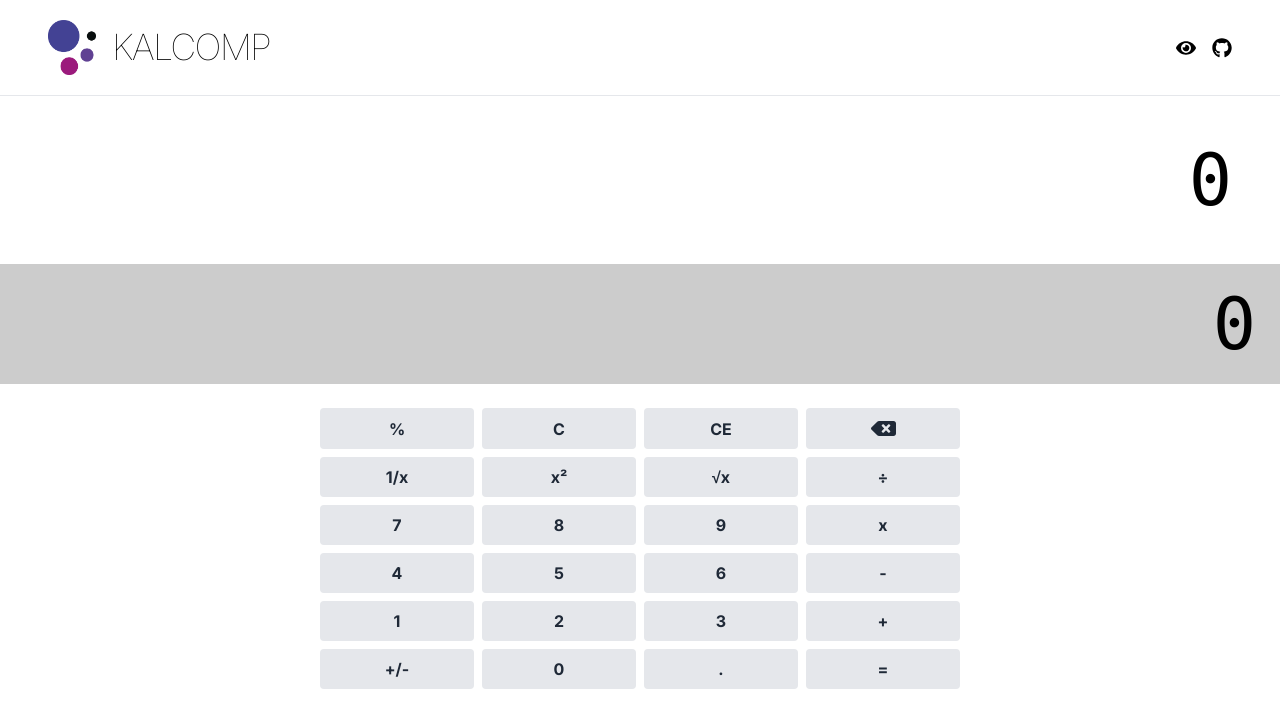
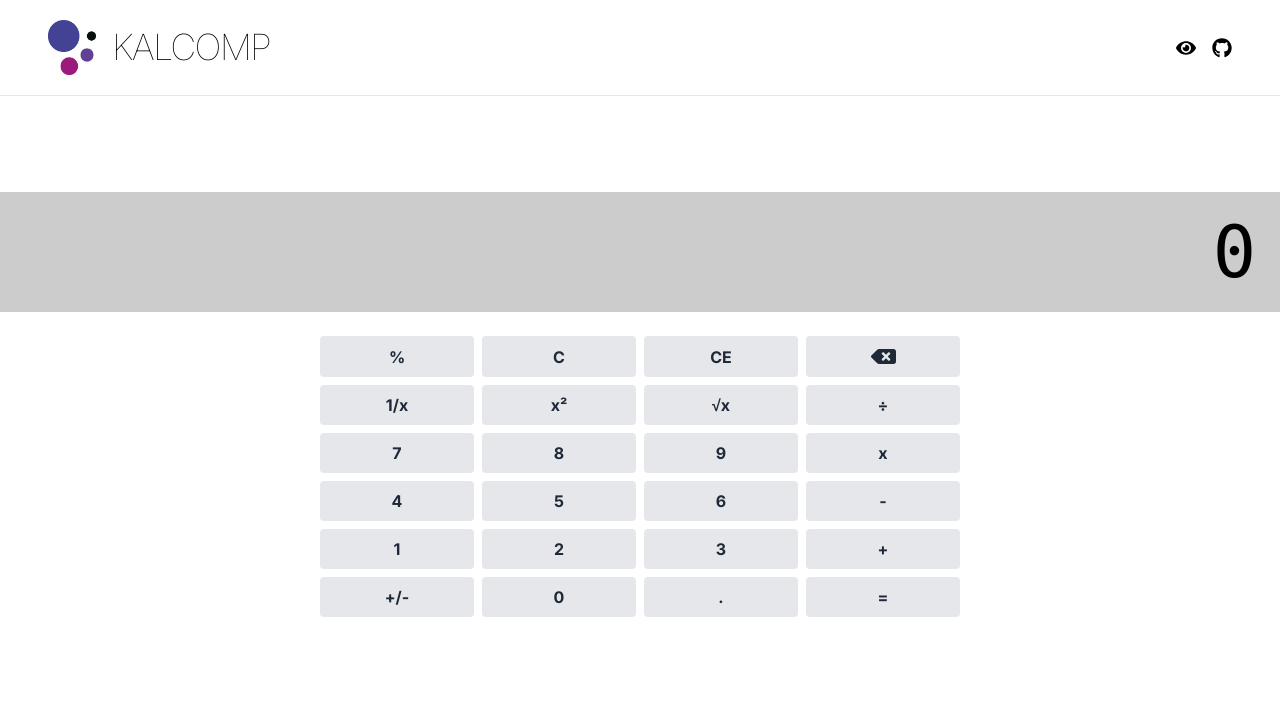
Before and after one commit to christiaan-fourie/kalcomp, a Next.js app: page / in a window 1280 px wide. Shown: the top 728 px of the page. Built offline with nearby package versions, Linux system fonts and the light colour scheme.

Commit message:
Update Display.tsx

```diff
--- a/app/components/Display.tsx
+++ b/app/components/Display.tsx
@@ -2,10 +2,10 @@
 
 import React from 'react'
 
-const Display = () => {
+const Display = ({value}) => {
   return (
     <div className='w-full text-end text-7xl font-mono p-12'>
-      0
+      {value}
     </div>
   )
 }
```
